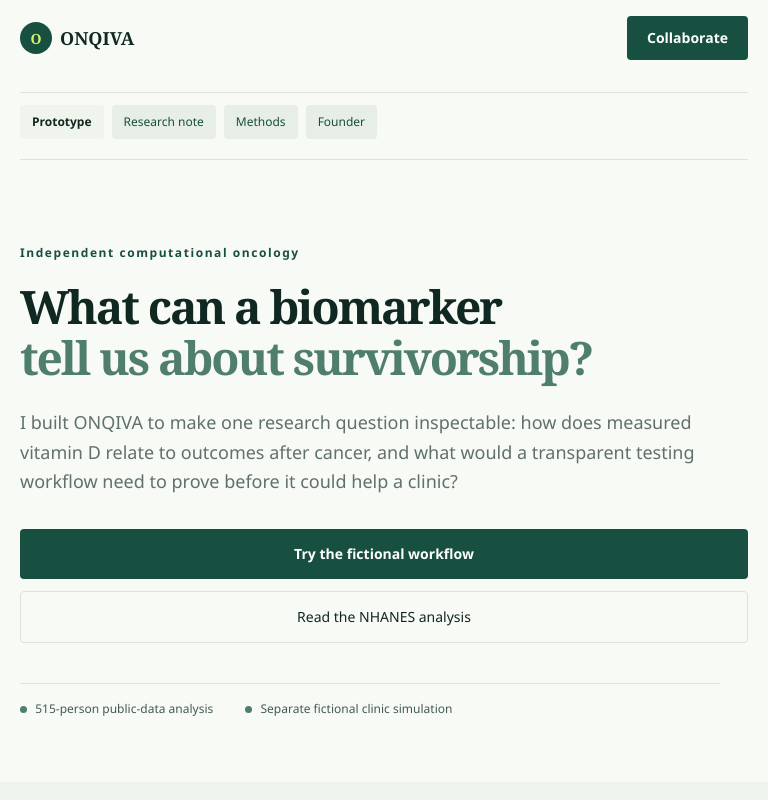
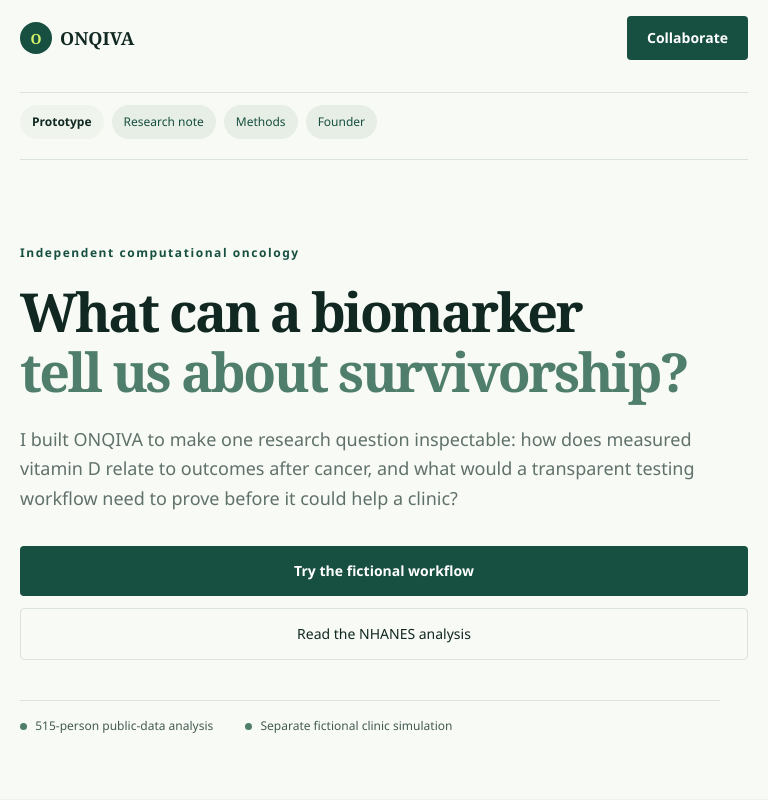
Before and after one commit to gerbenns2006-afk/jubilant-octo-chainsaw, a Next.js app: page / in a window 768 px wide. Shown: the top 800 px of the page. Built offline with nearby package versions, Linux system fonts and the light colour scheme.

Commit message:
Fix ONQIVA tablet preview layout
Keep the shared navigation and hero within tablet-width viewports.

```diff
--- a/app/styles.css
+++ b/app/styles.css
@@ -2959,3 +2959,41 @@ body {
     transition-duration: 0.01ms !important;
   }
 }
+
+@media (min-width: 601px) and (max-width: 960px) {
+  .nav {
+    height: auto;
+    min-height: 76px;
+    flex-wrap: wrap;
+    padding: var(--space-4) 0;
+  }
+  .navlinks {
+    order: 3;
+    width: 100%;
+    gap: var(--space-2);
+    overflow-x: auto;
+    padding: var(--space-3) 0 var(--space-1);
+    border-top: 1px solid var(--line);
+    margin-top: var(--space-3);
+    scrollbar-width: none;
+  }
+  .navlinks::-webkit-scrollbar {
+    display: none;
+  }
+  .navlinks a {
+    flex: 0 0 auto;
+    white-space: nowrap;
+    padding: var(--space-2) var(--space-3);
+    border-radius: var(--radius-round);
+    background: var(--soft-paper);
+    color: var(--green);
+    font-size: var(--type-xs);
+  }
+  .nav-cta {
+    margin-left: auto;
+  }
+  .hero h1,
+  .page-hero h1 {
+    font-size: clamp(2.5rem, 7vw, 3.75rem);
+  }
+}
```
